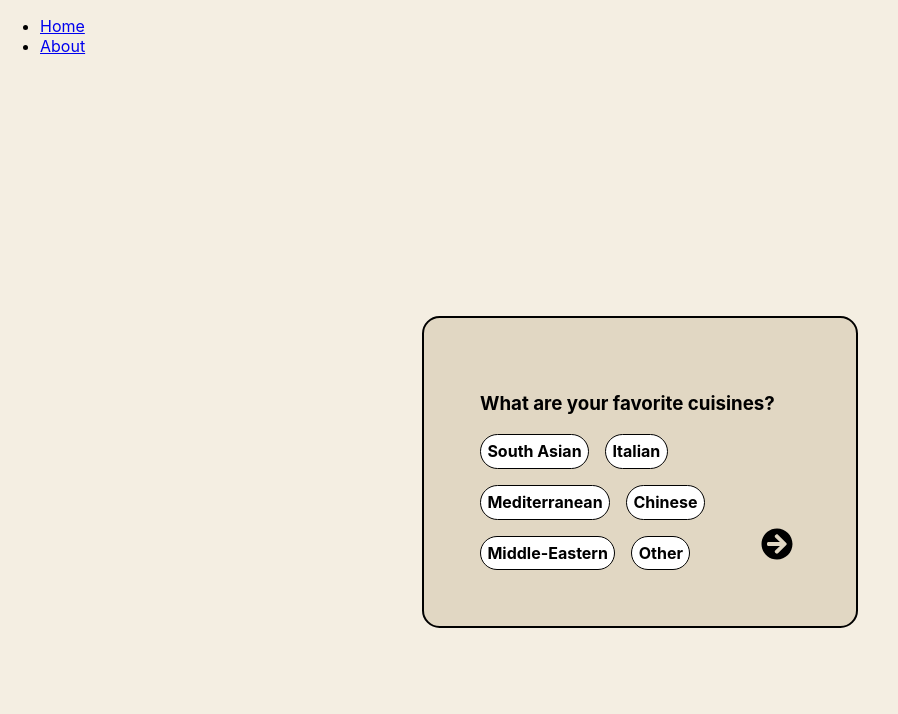
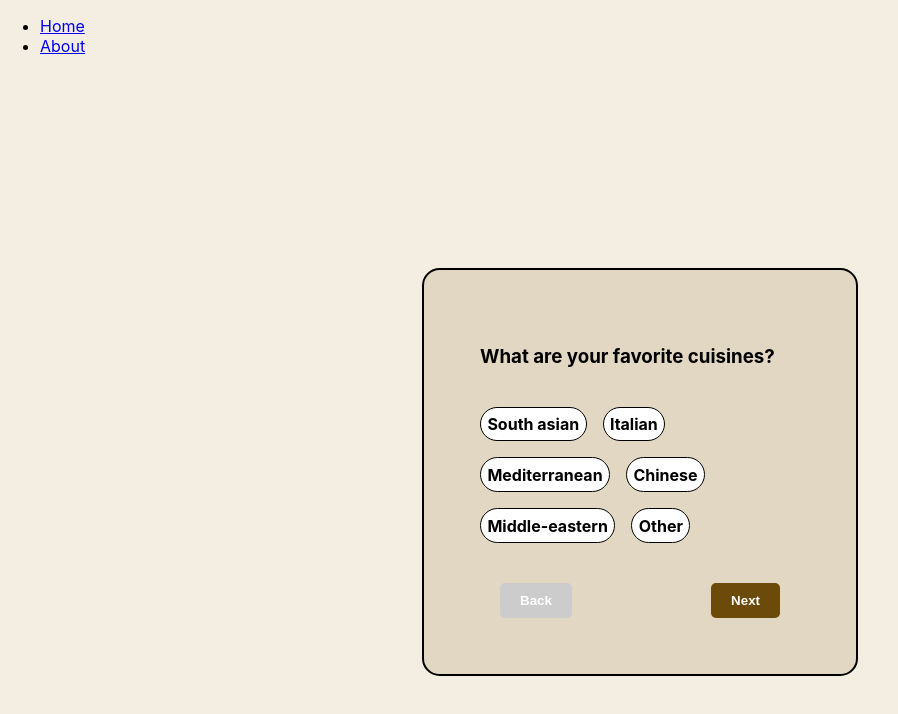
Before and after one commit to SP-Sauce/RoyalHackathon_W_Team, a React (Create React App) app in the folder frontend/ui/: page /dietary in a window 1280 px wide. Shown: the top 714 px of the page, without its empty margins (0-898 px from the left). Built offline with nearby package versions, Linux system fonts and the light colour scheme.

Commit message:
INTEGRATION COMPLETE

```diff
--- a/frontend/ui/src/pages/DietaryRequirements.js
+++ b/frontend/ui/src/pages/DietaryRequirements.js
@@ -4,10 +4,10 @@ import axios from 'axios'
 import './index.css'
 import SelectableDiv from './DietaryReqComponents/SelectableDiv'
 import Slider from './DietaryReqComponents/Slider'
-import UpdateQuestionArrow from './DietaryReqComponents/UpdateQuestionArrow'
+//import UpdateQuestionArrow from './DietaryReqComponents/UpdateQuestionArrow'
 
 const DietaryRequirements = () => {
-    const cuisines = ['South Asian', 'Italian', 'Mediterranean', 'Chinese', 'Middle-Eastern', 'Other']
+    const cuisines = ['south asian', 'italian', 'mediterranean', 'chinese', 'middle-eastern', 'other']
     const navigate = useNavigate()
 
     // State management
@@ -28,7 +28,9 @@ const DietaryRequirements = () => {
     }
 
     const decrementPage = () => {
+        if (question > 1) {
             setQuestion(prev => prev - 1)
+        }
     }
 
     // Cuisine selection handler
@@ -40,43 +42,62 @@ const DietaryRequirements = () => {
         )
     }
 
-    // Submit handler
     const handleSubmit = async () => {
         try {
+            if (selectedCuisines.length === 0) {
+                setError('Please select at least one cuisine')
+                setQuestion(1)
+                return
+            }
+
+            const dietaryReqs = dietaryRequirements.current?.value.trim()
+            if (!dietaryReqs) {
+                setError('Please enter dietary requirements')
+                return
+            }
+
             setIsLoading(true)
             setError(null)
 
-            const response = await axios.post('http://localhost:3001/api/recipes/filter', {
-                cuisines: selectedCuisines,
-                dietaryRequirements: dietaryRequirements.current.value.split(',').map(r => r.trim()),
-                maxBudget: budget
-            })
+            // Clean and validate dietary requirements
+            const cleanedDietaryReqs = dietaryReqs
+                .split(',')
+                .map(req => req.trim().toLowerCase())
+                .filter(req => req.length > 0)  // Remove empty entries
+
+            if (cleanedDietaryReqs.length === 0) {
+                setError('Please enter valid dietary requirements')
+                return
+            }
+
+            const requestBody = {
+                cuisines: selectedCuisines.map(c => c.toLowerCase()),
+                dietaryRequirements: cleanedDietaryReqs
+            }
+
+            console.log('Sending request with:', JSON.stringify(requestBody, null, 2))
+
+            const response = await axios.post('http://localhost:3001/api/recipes/filter', requestBody)
 
             if (response.data.success) {
-                navigate('/mealplan/', {
-                    state: { recipes: response.data.recipes }
+                if (response.data.recipes.length === 0) {
+                    setError('No recipes found matching your criteria')
+                    return
+                }
+                navigate('/mealplan', {
+                    state: {
+                        recipes: response.data.recipes,
+                        budget: budget
+                    }
                 })
             }
         } catch (error) {
-            console.error('Error filtering recipes:', error)
+            console.error('Request failed:', error.response || error)
             setError('Failed to filter recipes. Please try again.')
-            setQuestion(3) // Stay on current page if error
         } finally {
             setIsLoading(false)
         }
     }
-
-    // Generate cuisine selection elements
-    const cuisineElements = cuisines.map((cuisine) => (
-        <SelectableDiv
-            key={cuisine}
-            updateSelectedCuisines={updateSelectedCuisines}
-            name={cuisine}
-            selected={selectedCuisines.includes(cuisine)}
-        >
-            {cuisine}
-        </SelectableDiv>
-    ))
 
     return (
         <div className='bg center-container'>
@@ -85,21 +106,40 @@ const DietaryRequirements = () => {
                 {isLoading && <div className="loading-spinner">Loading...</div>}
 
                 {question === 1 && (
-                    <div>
+                    <div className="question-container">
                         <h3>What are your favorite cuisines?</h3>
                         <div className='floating-selectable-divs'>
-                            {cuisineElements}
+                            {cuisines.map((cuisine) => (
+                                <SelectableDiv
+                                    key={cuisine}
+                                    updateSelectedCuisines={updateSelectedCuisines}
+                                    name={cuisine}
+                                    selected={selectedCuisines.includes(cuisine)}
+                                >
+                                    {cuisine.charAt(0).toUpperCase() + cuisine.slice(1)}
+                                </SelectableDiv>
+                            ))}
                         </div>
-                        <UpdateQuestionArrow
-                            questionNumber={question}
-                            increment={incrementPage}
-                            decrement={decrementPage}
-                        />
+                        <div className="navigation-buttons">
+                            <button
+                                onClick={decrementPage}
+                                className="nav-button"
+                                disabled={question === 1}
+                            >
+                                Back
+                            </button>
+                            <button
+                                onClick={incrementPage}
+                                className="nav-button"
+                            >
+                                Next
+                            </button>
+                        </div>
                     </div>
                 )}
 
                 {question === 2 && (
-                    <div>
+                    <div className="question-container">
                         <h3>What is your monthly food budget?</h3>
                         <Slider
                             min={0}
@@ -108,22 +148,40 @@ const DietaryRequirements = () => {
                             onChange={setBudget}
                         />
                         <div className="budget-display">£{budget}</div>
-                        <UpdateQuestionArrow
-                            questionNumber={question}
-                            increment={incrementPage}
-                            decrement={decrementPage}
-                        />
+                        <div className="navigation-buttons">
+                            <button
+                                onClick={decrementPage}
+                                className="nav-button"
+                            >
+                                Back
+                            </button>
+                            <button
+                                onClick={incrementPage}
+                                className="nav-button"
+                            >
+                                Next
+                            </button>
+                        </div>
                     </div>
                 )}
 
                 {question === 3 && (
-                    <div>
+                    <div className="question-container">
                         <h3>What are your dietary requirements?</h3>
                         <textarea
                             ref={dietaryRequirements}
-                            placeholder="Enter requirements separated by commas (e.g., vegetarian, gluten-free)"
+                            placeholder="Enter requirements separated by commas (e.g., vegetarian, gluten-free, halal)"
                             className="dietary-textarea"
+                            defaultValue=""  // Ensure it starts empty
+                            aria-label="Dietary Requirements"
                         />
+                        <div className="navigation-buttons">
+                            <button
+                                onClick={decrementPage}
+                                className="nav-button"
+                            >
+                                Back
+                            </button>
                             <button
                                 onClick={handleSubmit}
                                 className="submit-button"
@@ -131,11 +189,7 @@ const DietaryRequirements = () => {
                             >
                                 Submit
                             </button>
-                        <UpdateQuestionArrow
-                            questionNumber={question}
-                            increment={incrementPage}
-                            decrement={decrementPage}
-                        />
+                        </div>
                     </div>
                 )}
             </div>
--- a/frontend/ui/src/pages/index.css
+++ b/frontend/ui/src/pages/index.css
@@ -605,3 +605,47 @@ box-shadow: 0px 4px 12px rgba(0, 0, 0, 0.2);
   font-size: 14px;
   pointer-events: none;
 }
+
+.question-container {
+  display: flex;
+  flex-direction: column;
+  gap: 20px;
+  width: 100%;
+  max-width: 600px;
+  margin: 0 auto;
+}
+
+.navigation-buttons {
+  display: flex;
+  justify-content: space-between;
+  margin-top: 20px;
+  padding: 0 20px;
+}
+
+.nav-button {
+  background-color: #6c4b0a;
+  color: white;
+  padding: 10px 20px;
+  border: none;
+  border-radius: 5px;
+  cursor: pointer;
+  font-weight: 600;
+  transition: background-color 0.2s ease;
+}
+
+.nav-button:disabled {
+  background-color: #ccc;
+  cursor: not-allowed;
+}
+
+.nav-button:hover:not(:disabled) {
+  background-color: #8b621d;
+}
+
+.submit-button {
+  background-color: #2ecc71;
+}
+
+.submit-button:hover:not(:disabled) {
+  background-color: #27ae60;
+}
```
Also changed, not shown: frontend/ui/src/pages/MealPlan.js (+73 -55 lines), 1 other file (tests, documents, lock files or other folders). Lines whose indentation alone changed are shown as unchanged.
